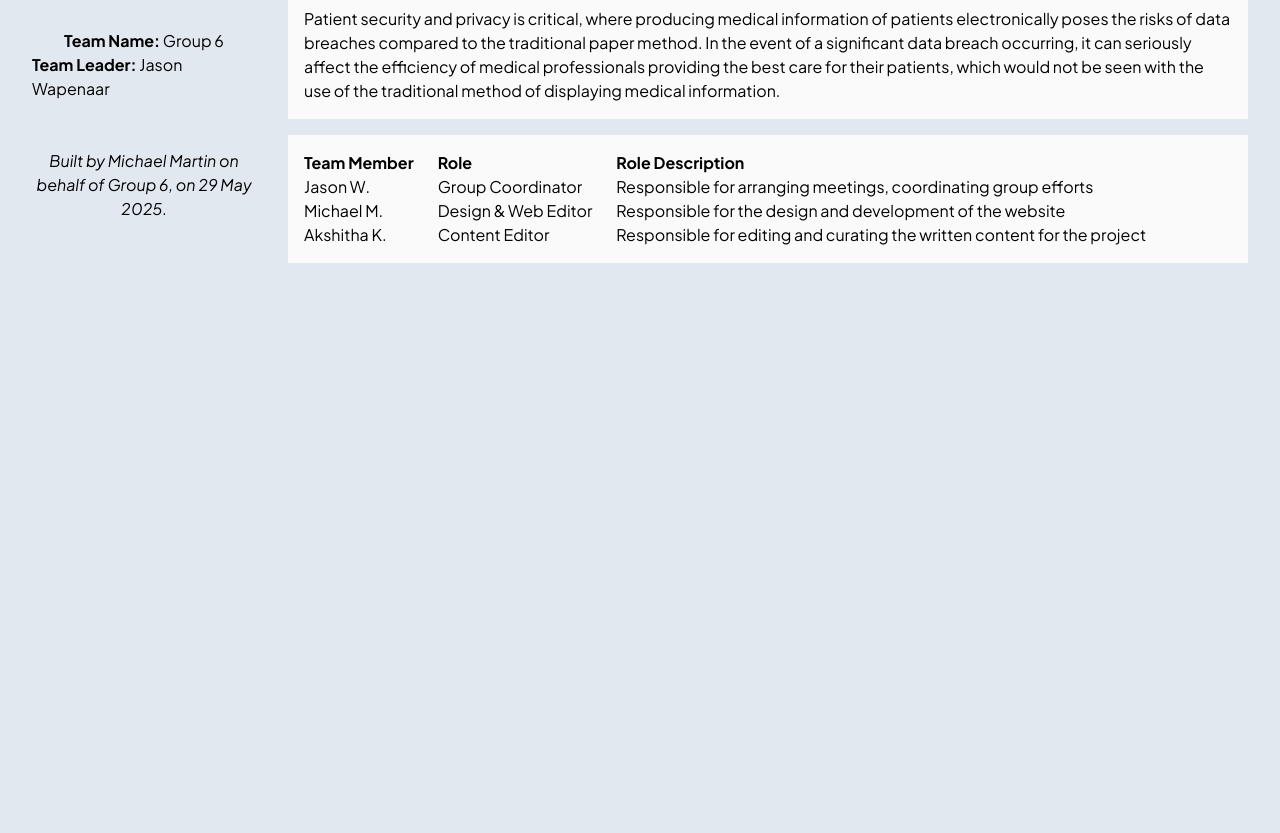
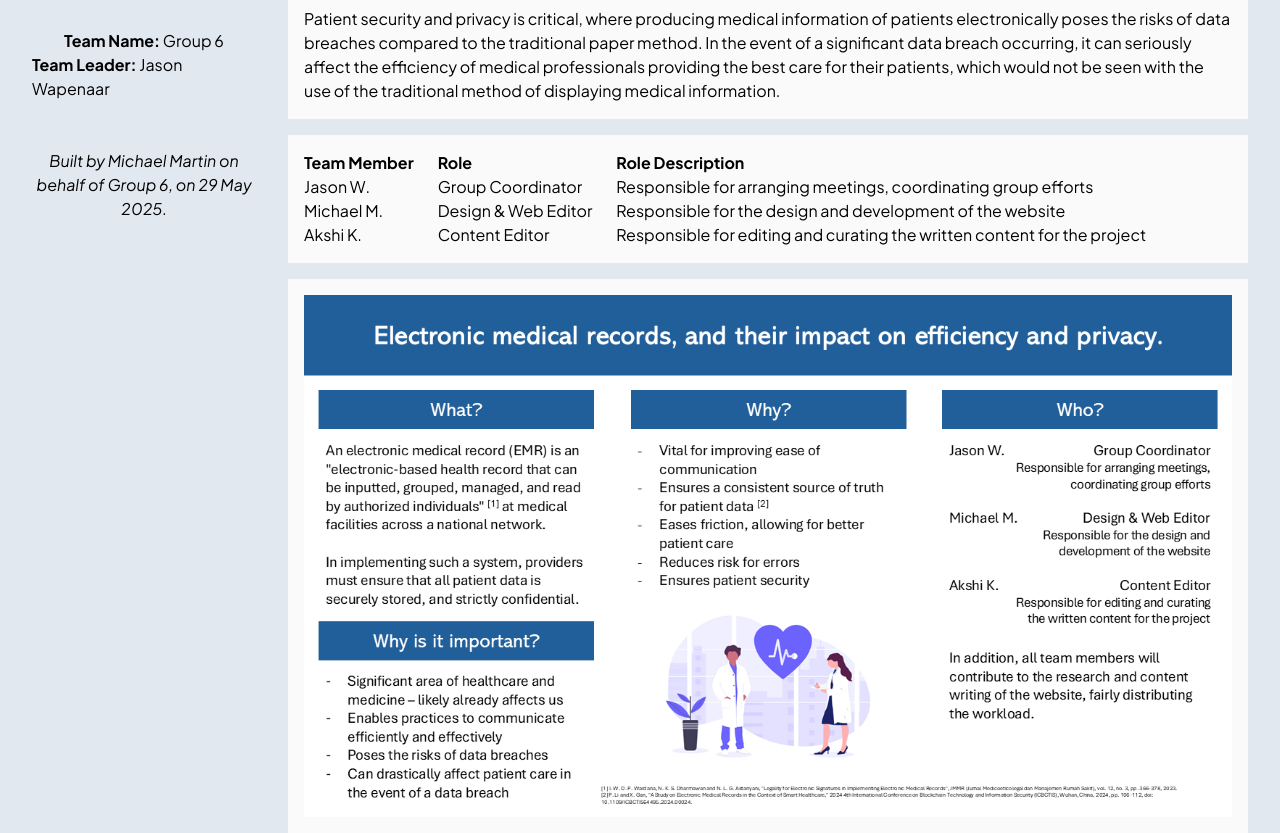
Before and after one commit to IzMichael/COMP501-Assignment2, a plain HTML site: page topic-proposal.html in a window 1280 px wide. Shown: the part 547-1380 px from the top of the page. Before the commit the page ends 810 px from the top, so only its background shows below. Drawn offline with Linux system fonts and the light colour scheme; files whose address does not match are found by name.

Commit message:
Add proposal slide to proposal page

```diff
--- a/topic-proposal.html
+++ b/topic-proposal.html
@@ -64,12 +64,16 @@
                     <td>Responsible for the design and development of the website</td>
                 </tr>
                 <tr>
-                    <td>Akshitha K.</td>
+                    <td>Akshi K.</td>
                     <td>Content Editor</td>
                     <td>Responsible for editing and curating the written content for the project</td>
                 </tr>
             </table>
         </div>
+
+        <div class="block">
+            <img src="img/topic-proposal.png" alt="Topic Proposal Powerpoint Slide - Transcript: Electronic medical records, and their impact on efficiency and privacy. What? An electronic medical record (EMR) is an 'electronic-based health record that can be inputted, grouped, managed, and read by authorized individuals' [1] at medical facilities across a national network. In implementing such a system, providers must ensure that all patient data is securely stored, and strictly confidential. Why? Vital for improving ease of communication. Ensures a consistent source of truth for patient data [2]. Eases friction, allowing for better patient care. Reduces risk for errors. Ensures patient security. Who? Jason W.: Group Coordinator: Responsible for arranging meetings, coordinating group efforts. Michael M.: Design & Web Editor: Responsible for the design and development of the website. Akshi K.: Content Editor: Responsible for editing and curating the written content for the project. In addition, all team members will contribute to the research and content writing of the website, fairly distributing the workload. Why is it important? Significant area of healthcare and medicine - likely already affects us. Enables practices to communicate efficiently and effectively. Poses the risks of data breaches. Can drastically affect patient care in the event of a data breach.">
+        </div>
     </div>
 </body>
 </html>
```
Also changed, not shown: img/topic-proposal.png (added).
